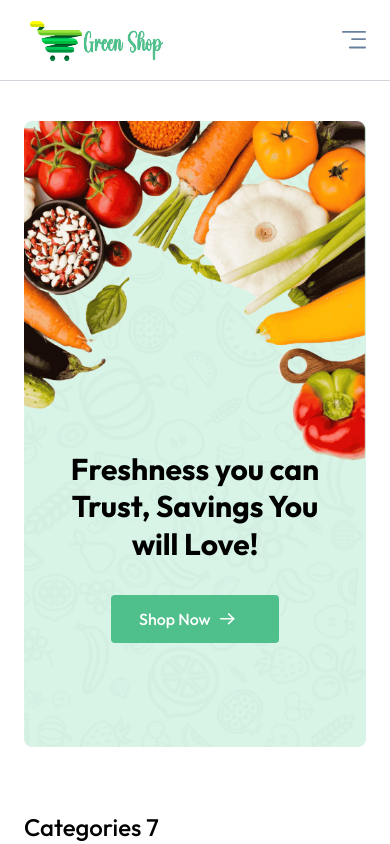
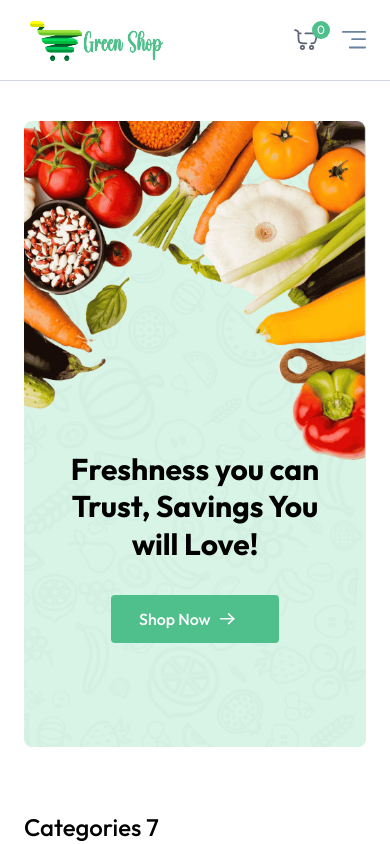
Before and after one commit to JulianaTonu/GreenShop, a React (Vite) app in the folder client/: page / in a window 390 px wide. Shown: the top 844 px of the page. Built offline with nearby package versions, Linux system fonts and the light colour scheme.

Commit message:
getCartCount

```diff
--- a/client/src/components/Navbar.jsx
+++ b/client/src/components/Navbar.jsx
@@ -9,7 +9,7 @@
 
 const Navbar = () => {
     const [open, setOpen] = React.useState(false)
-    const { user, setUser, showUserLogin, setShowUserLogin, navigate, searchQuery, setSearchQuery } = useAppContext();
+    const { user, setUser, showUserLogin, setShowUserLogin, navigate, searchQuery, setSearchQuery, getCartCount } = useAppContext();
 
     const logout = async () => {
         setUser(null);
@@ -17,10 +17,10 @@
     }
 
     useEffect(() => {
-        if(searchQuery.length > 0) {
+        if (searchQuery.length > 0) {
             navigate("/products")
         }
-    },[searchQuery])
+    }, [searchQuery])
     return (
         <nav className="flex items-center justify-between px-6 md:px-16 lg:px-24 xl:px-32 py-4 border-b border-gray-300 bg-white relative transition-all">
 
@@ -39,14 +39,15 @@
 
 
                 <div className="hidden lg:flex items-center text-sm gap-2 border border-gray-300 px-3 rounded-full">
-                    <input onChange={(e)=> setSearchQuery(e.target.value)} className="py-1.5 w-full bg-transparent outline-none placeholder-gray-500" type="text" placeholder="Search products" />
+                    <input onChange={(e) => setSearchQuery(e.target.value)} className="py-1.5 w-full bg-transparent outline-none placeholder-gray-500" type="text" placeholder="Search products" />
                     <img src={search_icon} alt='search' className='w-4 h-4' />
                 </div>
 
                 <div onClick={() => navigate("/cart")} className="relative cursor-pointer">
                     <img src={cart_icon} alt='cart' className='w-6 opacity-80' />
 
-                    <button className="absolute -top-2 -right-3 text-xs text-white bg-primary w-[18px] h-[18px] rounded-full">3</button>
+                    <button className="absolute -top-2 -right-3 text-xs text-white bg-primary w-[18px] h-[18px] rounded-full">
+                        {getCartCount()}</button>
                 </div>
 
                 {!user ? (
@@ -67,11 +68,24 @@
                 }
             </div>
 
-            <button onClick={() => open ? setOpen(false) : setOpen(true)} aria-label="Menu" className="sm:hidden">
+
+{/* // cart for mobile  */}
+            <div className='flex items-center gap-6 sm:hidden'>
+                <div onClick={() => navigate("/cart")} className="relative cursor-pointer">
+                    <img src={cart_icon} alt='cart' className='w-6 opacity-80' />
+
+                    <button className="absolute -top-2 -right-3 text-xs text-white bg-primary w-[18px] h-[18px] rounded-full">
+                        {getCartCount()}</button>
+                </div>
+
+                <button onClick={() => open ? setOpen(false) : setOpen(true)} aria-label="Menu" className="">
                 {/* Menu Icon SVG */}
                 <img src={menu_icon} alt='menu' className='w-6 opacity-80' />
 
             </button>
+            </div>
+
+
 
             {/* Mobile Menu */}
             {
```
Also changed, not shown: client/src/pages/Cart.jsx (added).
